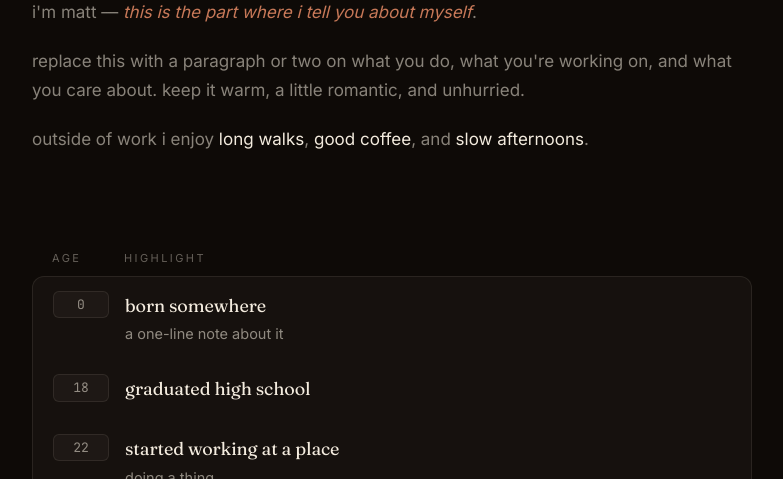
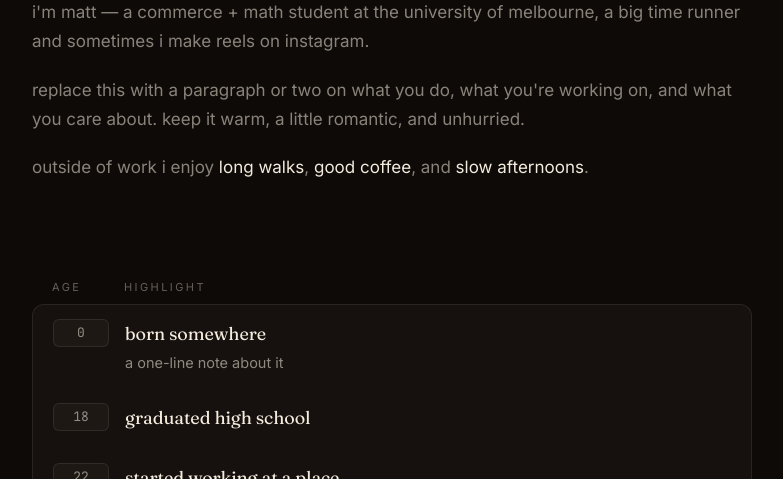
Before and after one commit to callmeMaTTt/website, an Astro site: page /about in a window 1280 px wide. Shown: the part 621-1100 px from the top of the page, without its empty margins (248-1031 px from the left). Built offline with nearby package versions, Linux system fonts and the light colour scheme; Astro itself is replaced by a stand-in of ours.

Commit message:
Update about.astro

```diff
--- a/src/pages/about.astro
+++ b/src/pages/about.astro
@@ -12,7 +12,8 @@ import Footer from '../components/Footer.astro';
     <h1 class="page-title">about <span class="meta">age 00.000000000</span></h1>
 
     <div class="prose" style="margin-top: 16px;">
-      <p>i'm matt &mdash; <em>this is the part where i tell you about myself</em>.</p>
+      <p>i'm matt &mdash; a commerce + math student at the university of melbourne, a big time
+         runner and sometimes i make reels on instagram.</p>
       <p>
         replace this with a paragraph or two on what you do, what you're working on,
         and what you care about. keep it warm, a little romantic, and unhurried.
```
